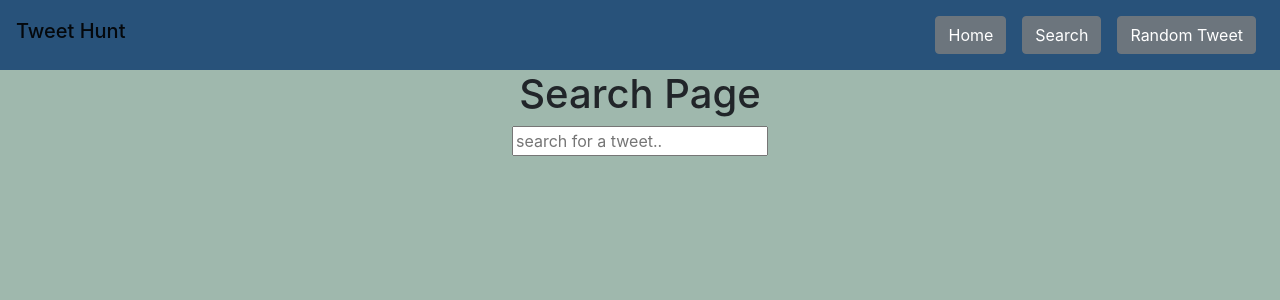
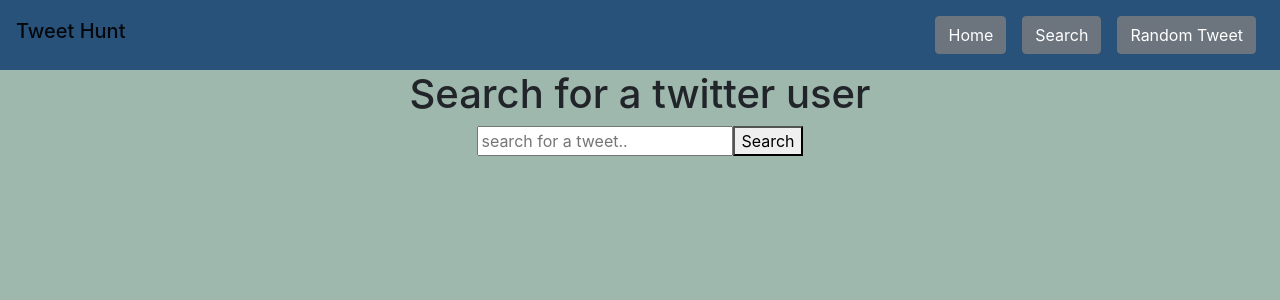
Before and after one commit to cesarpreza/twitter-showcase, a React (Create React App) app in the folder client/: page /search in a window 1280 px wide. Shown: the top 300 px of the page. Built offline with nearby package versions, Linux system fonts and the light colour scheme.

Commit message:
setting state to search bar

```diff
--- a/client/src/components/TweetSearch.js
+++ b/client/src/components/TweetSearch.js
@@ -1,12 +1,36 @@
 import React,  { Component } from 'react';
 
 class TweetSearch extends Component {
+    constructor() {
+        super()
+        this.state = {
+            searchTerm: '',
+        }
+        this.handleChange = this.handleChange.bind(this);
+        this.HandleSubmit = this.handleSubmit.bind(this);
+    }
+
+    handleChange(e) {
+        this.setState({ searchTerm: e.target.value })
+
+
+    }
+
+    handleSubmit = e => {
+        e.preventDefault();
+        console.log('submit');
+    }
+
     render() {
+        console.log(this.state.searchTerm);
         return (
             <div className='page-container'>
                 <div>
-                    <h1>Search Page</h1>
-                    <input type='text' placeholder='search for a tweet..'></input>
+                    <h1>Search for a twitter user</h1>
+                    <form onChange={this.handleChange}>
+                        <input type='text' placeholder='search for a tweet..'></input>
+                        <button onClick={this.handleSubmit}>Search</button>
+                    </form>
                 </div>
             </div>
         )
```
